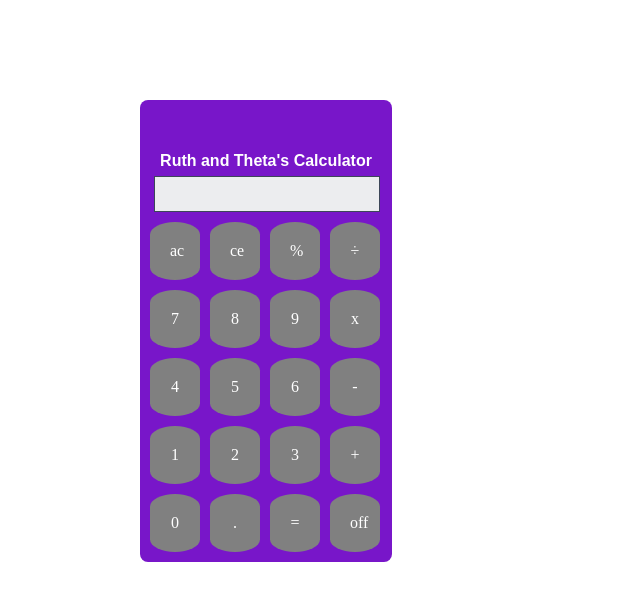
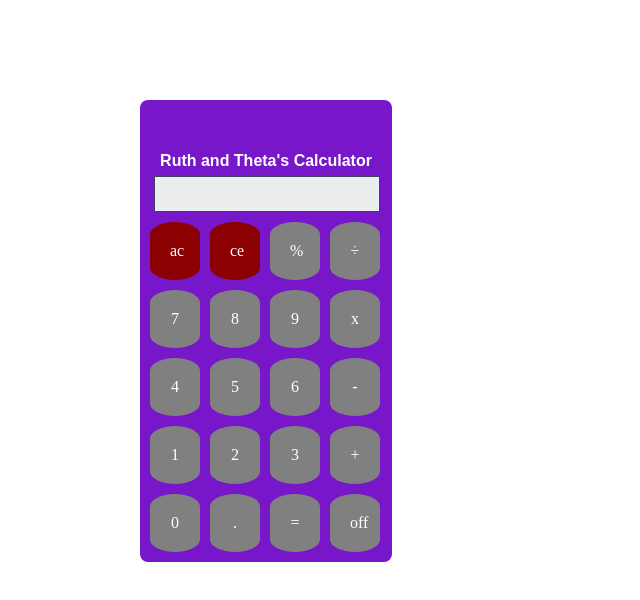
Before and after one commit to thetalikins/js-calculator, a plain HTML site: page index.html in a window 1280 px wide. Shown: the whole page, without its empty margins (0-640 px from the left). Drawn offline with Linux system fonts and the light colour scheme.

Commit message:
made buttons red

```diff
--- a/index.html
+++ b/index.html
@@ -15,10 +15,10 @@
         <h3>
                 <p>Ruth and Theta's Calculator</p>
                       </h3>
-         <div class="screen"></div>
+        <div class="screen"></div>
         <div class="buttons-wrapper">
-        <div class="box a">ac</div>
-        <div class="box b">ce</div>
+        <div class="box red">ac</div>
+        <div class="box red">ce</div>
         <div class="box c">%</div>
         <div class="box d">÷</div>
         <div class="box e">7</div>
--- a/script1.css
+++ b/script1.css
@@ -31,8 +31,8 @@ body {
 
 
  .box {
-     background-color: grey;
-     color: white;
+    background-color: grey;
+    color: white;
      border-radius: 5px;
      padding: 20px;
      font-size: 100%;
@@ -41,6 +41,11 @@ body {
      border-top-right-radius: 80% 20px;
      border-bottom-left-radius: 80% 20px;
      border-bottom-right-radius: 80% 20px;
+ }
+
+ .box.red {
+    background-color: darkRed;
+
  }
 
  h3 {
```
